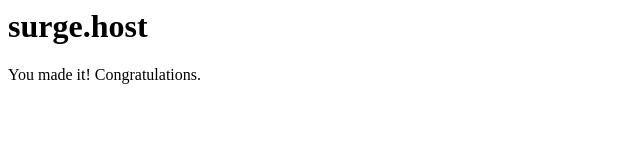
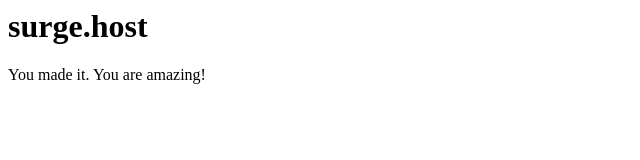
Before and after one commit to jpdro/www.surge.host, a plain HTML site: page index.html in a window 1280 px wide. Shown: the full height of the page, 0-640 px from the left. Drawn offline with Linux system fonts and the light colour scheme.

```diff
--- a/index.html
+++ b/index.html
@@ -1,2 +1,2 @@
 <h1>surge.host</h1>
-<p>You made it! Congratulations.</p>
+<p>You made it. You are amazing!</p>
```
Also changed, not shown: 1 other file.
